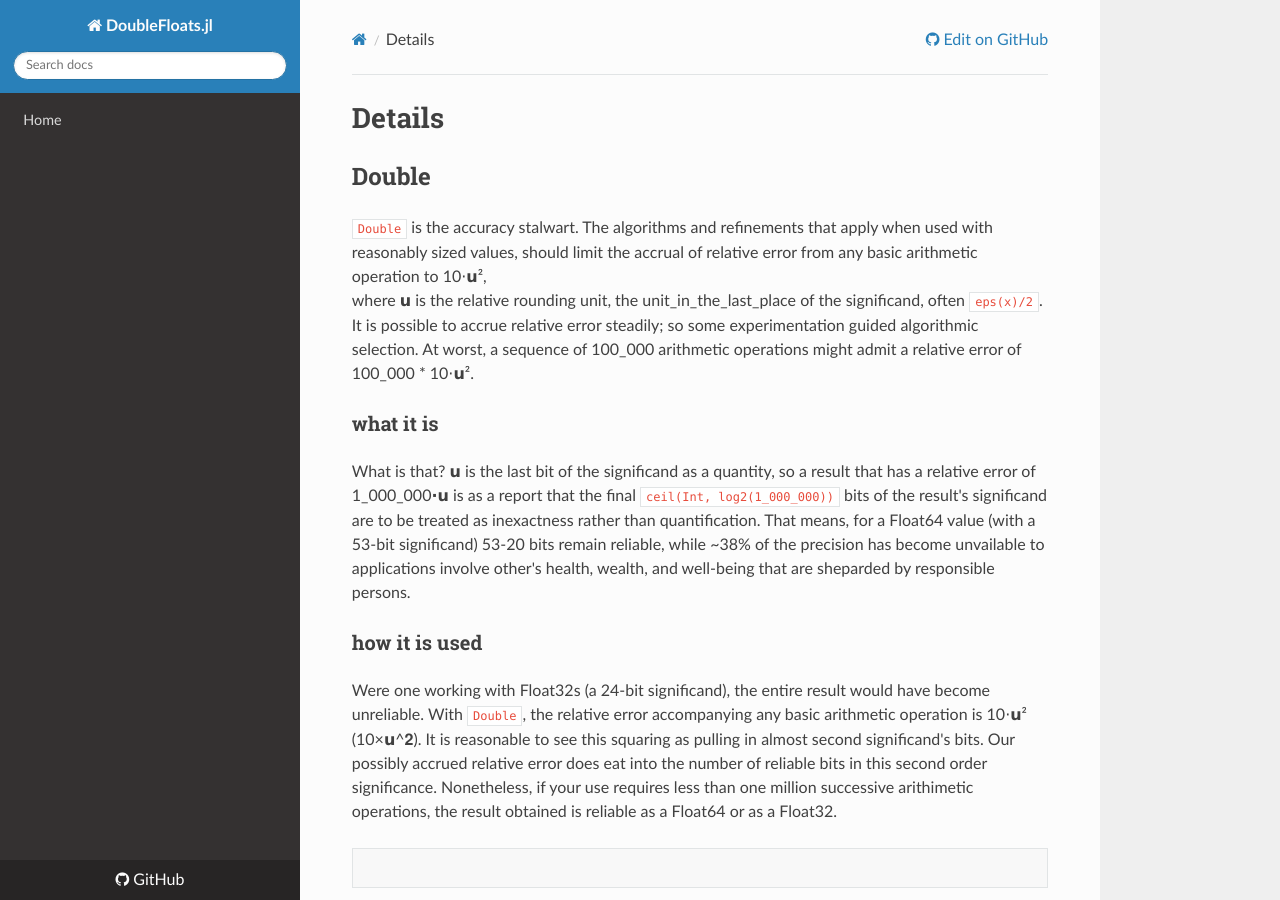
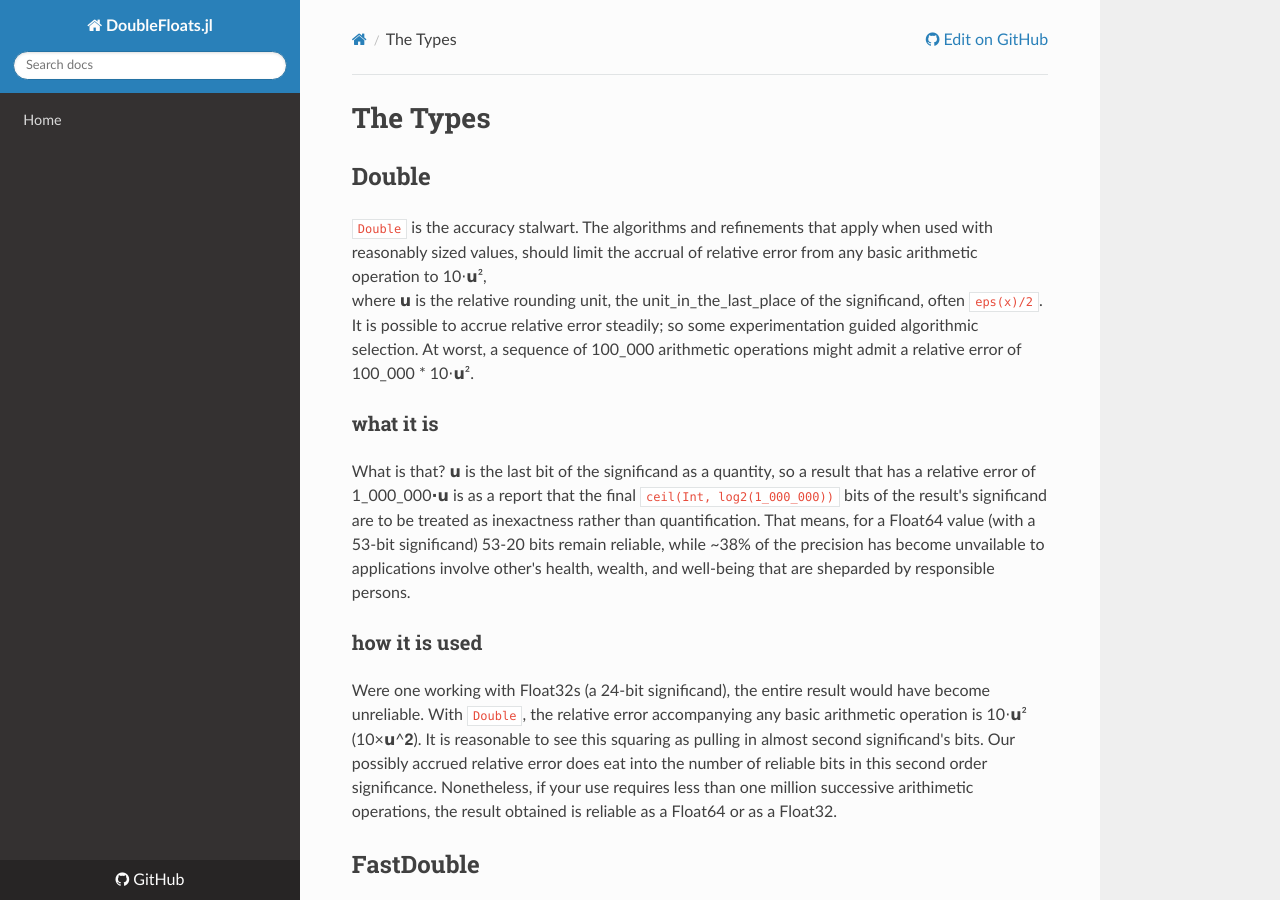
Before and after one commit to JuliaMath/DoubleFloats.jl, an MkDocs documentation site: the page built from docs/src/appropriate.md, in a window 1280 px wide and 900 px high. Built offline with MkDocs 1.6.1, drawn with Linux system fonts in a browser that asks for light colours; nearby versions of some CDN libraries; old or Windows-style settings are respelled for this version of MkDocs.

Commit message:
Update appropriate.md

````diff
--- a/docs/src/appropriate.md
+++ b/docs/src/appropriate.md
@@ -1,4 +1,4 @@
-# Details
+# The Types
 
 
 ## Double
@@ -27,9 +27,6 @@ accrued relative error does eat into the number of reliable bits in this second
 Nonetheless, if your use requires less than one million successive arithimetic operations, the
 result obtained is reliable as a Float64 or as a Float32.
 
-```
-
-```
 
 
 ## FastDouble
````
